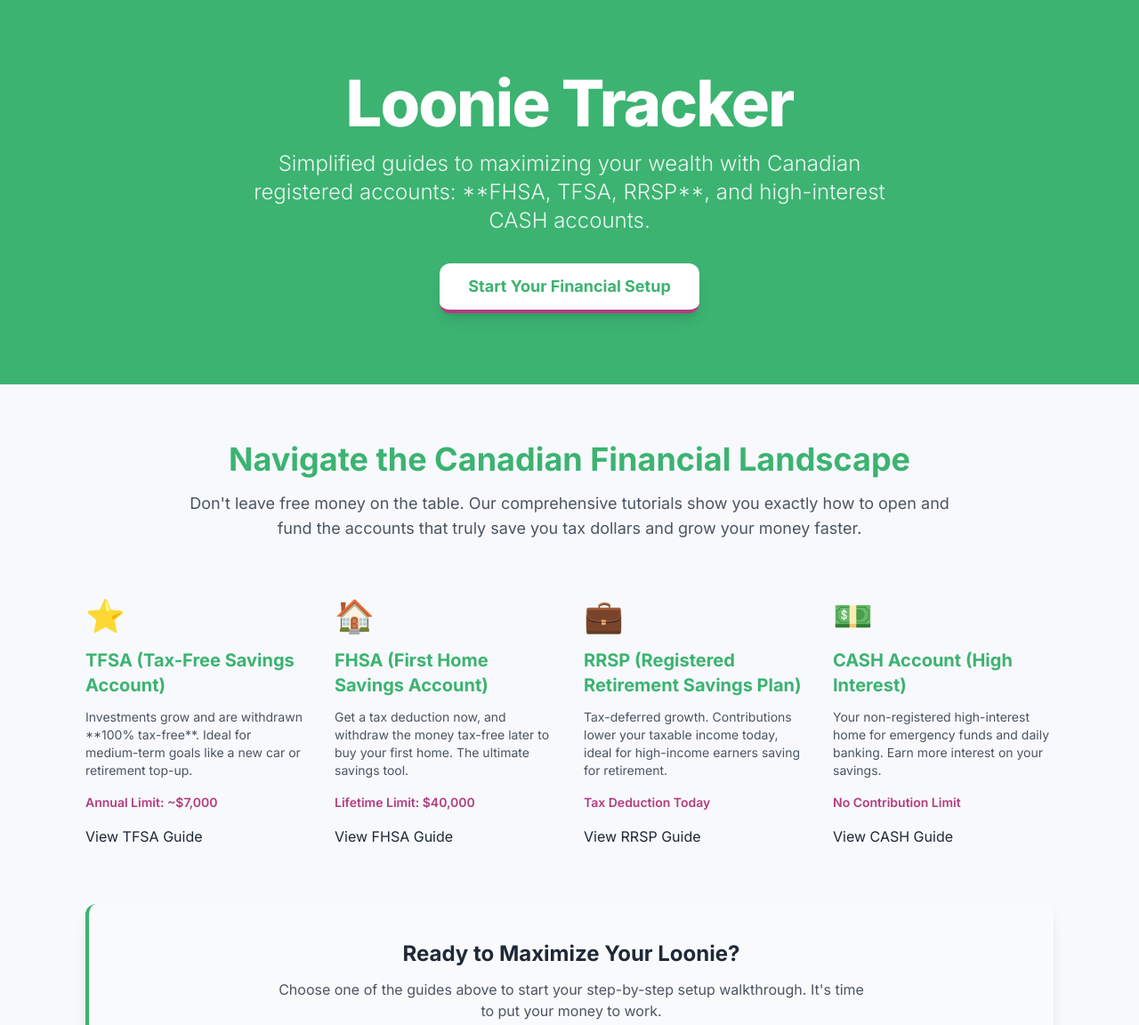
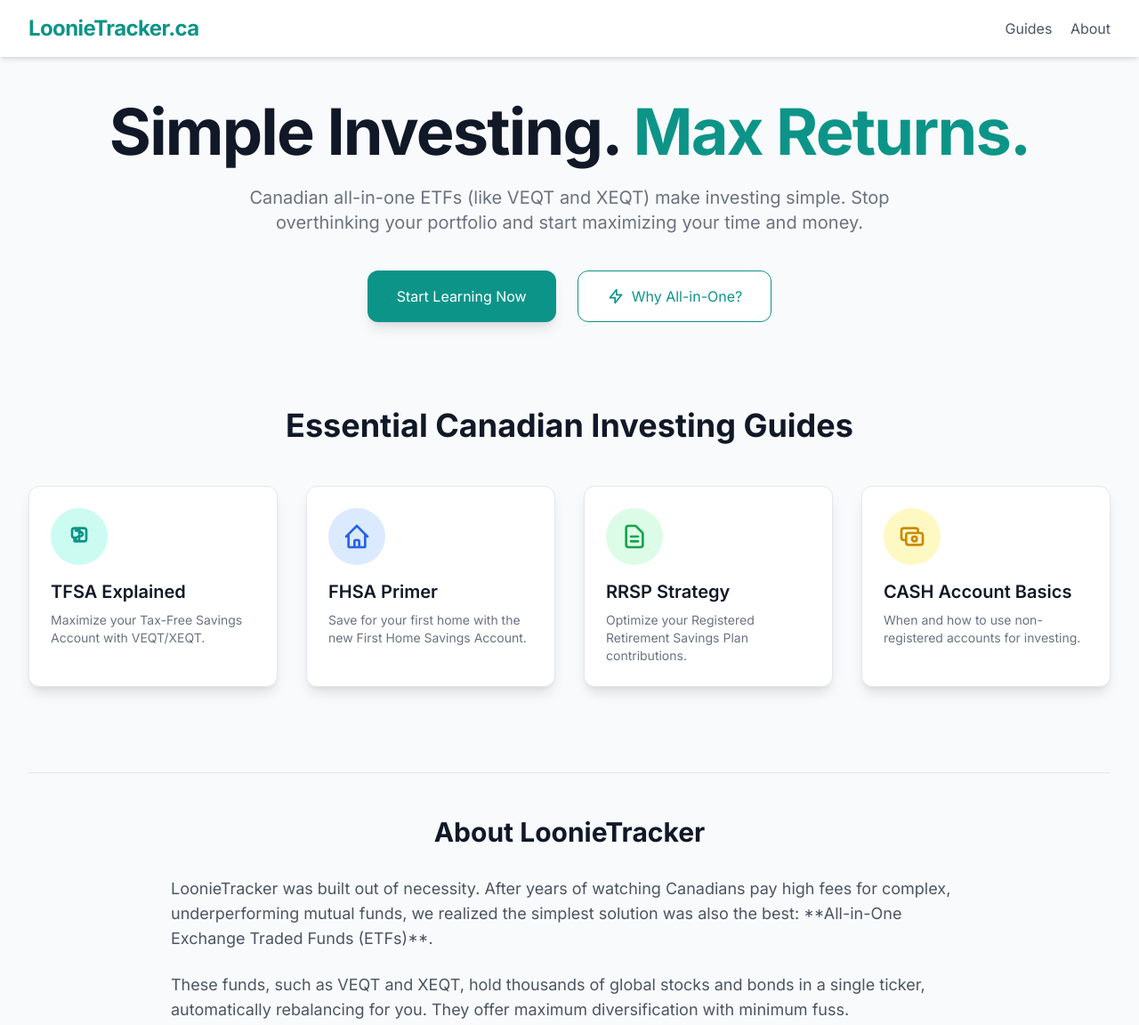
Before and after one commit to LoonieTracker/LoonieTracker.github.io, a plain HTML site: page index.html in a window 1280 px wide. Shown: the top 1152 px of the page at 89% size. Drawn offline with nearby package versions, Linux system fonts and the light colour scheme.

Commit message:
Update title and restructure HTML layout

```diff
--- a/index.html
+++ b/index.html
@@ -3,144 +3,143 @@
 <head>
     <meta charset="UTF-8">
     <meta name="viewport" content="width=device-width, initial-scale=1.0">
-    <title>LoonieTracker.ca | Start Your Canadian Wealth Journey</title>
+    <title>LoonieTracker - Canadian All-in-One ETF Guides</title>
     <script src="https://cdn.tailwindcss.com"></script>
-    <script>
-        tailwind.config = {
-            theme: {
-                extend: {
-                    fontFamily: {
-                        sans: ['Inter', 'sans-serif'],
-                    },
-                    colors: {
-                        // Primary Color (Medium Sea Green)
-                        'loonie-green': '#3CB371',
-                        // Accent Color (Dark Magenta/Purple)
-                        'loonie-accent': '#B33C7E',
-                        'loonie-light': '#F9FAFB', // Light background
-                    },
-                }
-            }
-        }
-    </script>
-    <link href="https://fonts.googleapis.com/css2?family=Inter:wght@300;400;600;700;800&display=swap" rel="stylesheet">
+    <link href="https://fonts.googleapis.com/css2?family=Inter:wght@400;600;700&display=swap" rel="stylesheet">
     <style>
-        body { font-family: 'Inter', sans-serif; background-color: #f7f9fc; }
-        .account-card {
-            /* Consistent styling with rounded corners, shadow, and transition */
-            @apply bg-white p-6 rounded-xl shadow-md border-t-4 border-loonie-green transition-all duration-300 hover:shadow-xl;
-        }
-        .cta-button {
-            /* Primary button style using loonie-green */
-            @apply block w-full text-center py-3 mt-4 rounded-lg font-semibold text-white bg-loonie-green hover:bg-loonie-green/90 transition duration-150;
-        }
+        body { font-family: 'Inter', sans-serif; }
     </style>
 </head>
-<body class="antialiased text-gray-800">
+<body class="bg-gray-50 text-gray-800">
 
-    <header class="bg-loonie-green text-white py-20">
-        <div class="max-w-6xl mx-auto px-4 sm:px-6 lg:px-8 text-center">
-            <h1 class="text-5xl sm:text-6xl lg:text-7xl font-extrabold mb-4 tracking-tight">
-                Loonie Tracker
-            </h1>
-            <p class="text-xl sm:text-2xl font-light opacity-90 mb-8 max-w-3xl mx-auto">
-                Simplified guides to maximizing your wealth with Canadian registered accounts: **FHSA, TFSA, RRSP**, and high-interest CASH accounts.
-            </p>
-            <a href="#accounts" class="inline-block px-8 py-3 bg-white text-loonie-green font-bold text-lg rounded-xl shadow-lg border-b-4 border-loonie-accent hover:border-b-2 transition-all duration-200">
-                Start Your Financial Setup
+    <header class="shadow-md bg-white sticky top-0 z-10">
+        <div class="max-w-7xl mx-auto px-4 sm:px-6 lg:px-8 py-4 flex justify-between items-center">
+            <a href="/" class="text-2xl font-bold text-teal-600 tracking-tight">
+                LoonieTracker.ca
             </a>
+            <nav class="space-x-4">
+                <a href="#guides" class="text-gray-600 hover:text-teal-600 transition duration-150 ease-in-out font-medium">Guides</a>
+                <a href="#about" class="text-gray-600 hover:text-teal-600 transition duration-150 ease-in-out font-medium">About</a>
+            </nav>
         </div>
     </header>
 
-    <main class="max-w-6xl mx-auto px-4 sm:px-6 lg:px-8 py-16">
+    <main class="max-w-7xl mx-auto px-4 sm:px-6 lg:px-8 pt-12 pb-20">
+        <div class="text-center">
+            <h1 class="text-5xl font-extrabold text-gray-900 tracking-tight sm:text-6xl lg:text-7xl">
+                Simple Investing. <span class="text-teal-600">Max Returns.</span>
+            </h1>
+            <p class="mt-6 max-w-3xl mx-auto text-xl text-gray-500">
+                Canadian all-in-one ETFs (like VEQT and XEQT) make investing simple. Stop overthinking your portfolio and start maximizing your time and money.
+            </p>
+            <div class="mt-10 flex flex-col sm:flex-row justify-center space-y-4 sm:space-y-0 sm:space-x-6">
+                <a href="#guides" class="inline-flex items-center px-8 py-4 border border-transparent text-base font-medium rounded-xl shadow-lg text-white bg-teal-600 hover:bg-teal-700 transition duration-300 ease-in-out transform hover:scale-105">
+                    Start Learning Now
+                </a>
+                <a href="#" class="inline-flex items-center px-8 py-4 border border-teal-600 text-base font-medium rounded-xl text-teal-600 bg-white hover:bg-teal-50 transition duration-300 ease-in-out">
+                    <svg class="h-5 w-5 mr-2" fill="none" viewBox="0 0 24 24" stroke="currentColor">
+                        <path stroke-linecap="round" stroke-linejoin="round" stroke-width="2" d="M13 10V3L4 14h7v7l9-11h-7z" />
+                    </svg>
+                    Why All-in-One?
+                </a>
+            </div>
+        </div>
 
-        <section class="text-center mb-16">
-            <h2 class="text-3xl sm:text-4xl font-bold text-loonie-green mb-4">
-                Navigate the Canadian Financial Landscape
+        <section id="guides" class="mt-24">
+            <h2 class="text-4xl font-extrabold text-gray-900 text-center mb-12">
+                Essential Canadian Investing Guides
             </h2>
-            <p class="text-lg text-gray-600 max-w-4xl mx-auto">
-                Don't leave free money on the table. Our comprehensive tutorials show you exactly how to open and fund the accounts that truly save you tax dollars and grow your money faster.
-            </p>
-        </section>
+            <div class="grid grid-cols-1 md:grid-cols-2 lg:grid-cols-4 gap-8">
 
-        <section id="accounts" class="grid grid-cols-1 md:grid-cols-2 lg:grid-cols-4 gap-8">
+                <a href="/guides/tfsa.html" class="block bg-white border border-gray-200 rounded-xl shadow-lg hover:shadow-2xl transition duration-300 ease-in-out transform hover:-translate-y-1 p-6 group">
+                    <div class="flex items-center justify-center h-16 w-16 rounded-full bg-teal-100 text-teal-600 mb-4">
+                        <svg class="h-8 w-8" fill="none" viewBox="0 0 24 24" stroke="currentColor">
+                            <path stroke-linecap="round" stroke-linejoin="round" stroke-width="2" d="M12 8c1.657 0 3 .895 3 2s-1.343 2-3 2-3 .895-3 2 1.343 2 3 2m0-8V9a1 1 0 100-2h-3m3 4v4m-4 1h8a2 2 0 002-2V7a2 2 0 00-2-2H8a2 2 0 00-2 2v4a2 2 0 002 2z" />
+                        </svg>
+                    </div>
+                    <h3 class="text-xl font-semibold text-gray-900 group-hover:text-teal-700">TFSA Explained</h3>
+                    <p class="mt-2 text-gray-500 text-sm">Maximize your Tax-Free Savings Account with VEQT/XEQT.</p>
+                </a>
 
-            <div class="account-card">
-                <div class="text-4xl mb-4 text-loonie-accent">⭐</div>
-                <h3 class="text-xl font-bold mb-3 text-loonie-green">
-                    TFSA (Tax-Free Savings Account)
-                </h3>
-                <p class="text-sm text-gray-600 mb-4">
-                    Investments grow and are withdrawn **100% tax-free**. Ideal for medium-term goals like a new car or retirement top-up.
-                </p>
-                <div class="text-sm font-semibold text-loonie-accent mb-4">
-                    Annual Limit: ~$7,000
-                </div>
-                <a href="/tfsa-guide" class="cta-button">View TFSA Guide</a>
-            </div>
+                <a href="/guides/fhsa.html" class="block bg-white border border-gray-200 rounded-xl shadow-lg hover:shadow-2xl transition duration-300 ease-in-out transform hover:-translate-y-1 p-6 group">
+                    <div class="flex items-center justify-center h-16 w-16 rounded-full bg-blue-100 text-blue-600 mb-4">
+                        <svg class="h-8 w-8" fill="none" viewBox="0 0 24 24" stroke="currentColor">
+                            <path stroke-linecap="round" stroke-linejoin="round" stroke-width="2" d="M3 12l2-2m0 0l7-7 7 7M5 10v10a1 1 0 001 1h3m10-11l2 2m-2-2v10a1 1 0 01-1 1h-3m-6 0a1 1 0 001-1v-4a1 1 0 011-1h2a1 1 0 011 1v4a1 1 0 001 1m-6 0h6" />
+                        </svg>
+                    </div>
+                    <h3 class="text-xl font-semibold text-gray-900 group-hover:text-blue-700">FHSA Primer</h3>
+                    <p class="mt-2 text-gray-500 text-sm">Save for your first home with the new First Home Savings Account.</p>
+                </a>
 
-            <div class="account-card">
-                <div class="text-4xl mb-4 text-loonie-accent">🏠</div>
-                <h3 class="text-xl font-bold mb-3 text-loonie-green">
-                    FHSA (First Home Savings Account)
-                </h3>
-                <p class="text-sm text-gray-600 mb-4">
-                    Get a tax deduction now, and withdraw the money tax-free later to buy your first home. The ultimate savings tool.
-                </p>
-                 <div class="text-sm font-semibold text-loonie-accent mb-4">
-                    Lifetime Limit: $40,000
-                </div>
-                <a href="/fhsa-guide" class="cta-button">View FHSA Guide</a>
-            </div>
+                <a href="/guides/rrsp.html" class="block bg-white border border-gray-200 rounded-xl shadow-lg hover:shadow-2xl transition duration-300 ease-in-out transform hover:-translate-y-1 p-6 group">
+                    <div class="flex items-center justify-center h-16 w-16 rounded-full bg-green-100 text-green-600 mb-4">
+                        <svg class="h-8 w-8" fill="none" viewBox="0 0 24 24" stroke="currentColor">
+                            <path stroke-linecap="round" stroke-linejoin="round" stroke-width="2" d="M9 12h6m-6 4h6m2 5H7a2 2 0 01-2-2V5a2 2 0 012-2h5.586a1 1 0 01.707.293l5.414 5.414a1 1 0 01.293.707V19a2 2 0 01-2 2z" />
+                        </svg>
+                    </div>
+                    <h3 class="text-xl font-semibold text-gray-900 group-hover:text-green-700">RRSP Strategy</h3>
+                    <p class="mt-2 text-gray-500 text-sm">Optimize your Registered Retirement Savings Plan contributions.</p>
+                </a>
 
-            <div class="account-card">
-                <div class="text-4xl mb-4 text-loonie-accent">💼</div>
-                <h3 class="text-xl font-bold mb-3 text-loonie-green">
-                    RRSP (Registered Retirement Savings Plan)
-                </h3>
-                <p class="text-sm text-gray-600 mb-4">
-                    Tax-deferred growth. Contributions lower your taxable income today, ideal for high-income earners saving for retirement.
-                </p>
-                 <div class="text-sm font-semibold text-loonie-accent mb-4">
-                    Tax Deduction Today
-                </div>
-                <a href="/rrsp-guide" class="cta-button">View RRSP Guide</a>
-            </div>
-
-            <div class="account-card">
-                <div class="text-4xl mb-4 text-loonie-accent">💵</div>
-                <h3 class="text-xl font-bold mb-3 text-loonie-green">
-                    CASH Account (High Interest)
-                </h3>
-                <p class="text-sm text-gray-600 mb-4">
-                    Your non-registered high-interest home for emergency funds and daily banking. Earn more interest on your savings.
-                </p>
-                 <div class="text-sm font-semibold text-loonie-accent mb-4">
-                    No Contribution Limit
-                </div>
-                <a href="/cash-guide" class="cta-button">View CASH Guide</a>
+                <a href="/guides/cash.html" class="block bg-white border border-gray-200 rounded-xl shadow-lg hover:shadow-2xl transition duration-300 ease-in-out transform hover:-translate-y-1 p-6 group">
+                    <div class="flex items-center justify-center h-16 w-16 rounded-full bg-yellow-100 text-yellow-600 mb-4">
+                        <svg class="h-8 w-8" fill="none" viewBox="0 0 24 24" stroke="currentColor">
+                            <path stroke-linecap="round" stroke-linejoin="round" stroke-width="2" d="M17 9V7a2 2 0 00-2-2H5a2 2 0 00-2 2v6a2 2 0 002 2h2m2 4h10a2 2 0 002-2v-6a2 2 0 00-2-2H9a2 2 0 00-2 2v6a2 2 0 002 2zm7-5a2 2 0 11-4 0 2 2 0 014 0z" />
+                        </svg>
+                    </div>
+                    <h3 class="text-xl font-semibold text-gray-900 group-hover:text-yellow-700">CASH Account Basics</h3>
+                    <p class="mt-2 text-gray-500 text-sm">When and how to use non-registered accounts for investing.</p>
+                </a>
             </div>
         </section>
 
-        <section class="mt-16 text-center bg-loonie-light p-10 rounded-xl shadow-lg border-l-4 border-loonie-green">
-            <h3 class="text-2xl font-bold text-gray-800 mb-3">
-                Ready to Maximize Your Loonie?
-            </h3>
-            <p class="text-gray-600 mb-6 max-w-2xl mx-auto">
-                Choose one of the guides above to start your step-by-step setup walkthrough. It's time to put your money to work.
-            </p>
+        <section id="about" class="mt-24 pt-12 border-t border-gray-200">
+            <h2 class="text-3xl font-bold text-gray-900 text-center mb-8">About LoonieTracker</h2>
+            <div class="max-w-4xl mx-auto text-lg text-gray-600 space-y-6">
+                <p>
+                    LoonieTracker was built out of necessity. After years of watching Canadians pay high fees for complex, underperforming mutual funds, we realized the simplest solution was also the best: **All-in-One Exchange Traded Funds (ETFs)**.
+                </p>
+                <p>
+                    These funds, such as VEQT and XEQT, hold thousands of global stocks and bonds in a single ticker, automatically rebalancing for you. They offer maximum diversification with minimum fuss.
+                </p>
+                <p>
+                    Our goal is to provide the clearest, most actionable guides for using these funds within every type of Canadian investment account, paired with a simple spreadsheet to track your progress. Investing should be simple, effective, and cheap.
+                </p>
+            </div>
         </section>
-
     </main>
 
-    <footer class="bg-gray-100 py-8 mt-16">
-        <div class="max-w-6xl mx-auto px-4 sm:px-6 lg:px-8 text-center text-sm text-gray-500">
-            <p class="font-semibold text-gray-600 mb-2">
-                Disclaimer: This is not financial advice. Consult a licensed professional for personalized guidance.
-            </p>
-            <p>&copy; 2026 LoonieTracker.ca. Your guide to Canadian personal finance.</p>
+    <footer class="bg-gray-800 text-white mt-20">
+        <div class="max-w-7xl mx-auto px-4 sm:px-6 lg:px-8 py-12">
+            <div class="grid grid-cols-2 md:grid-cols-4 gap-8">
+                <div>
+                    <h4 class="text-lg font-semibold mb-4 text-teal-400">Guides</h4>
+                    <ul class="space-y-2 text-gray-300">
+                        <li><a href="/guides/tfsa.html" class="hover:text-teal-400 transition">TFSA Explained</a></li>
+                        <li><a href="/guides/fhsa.html" class="hover:text-teal-400 transition">FHSA Primer</a></li>
+                        <li><a href="/guides/rrsp.html" class="hover:text-teal-400 transition">RRSP Strategy</a></li>
+                        <li><a href="/guides/cash.html" class="hover:text-teal-400 transition">CASH Accounts</a></li>
+                    </ul>
+                </div>
+                <div>
+                    <h4 class="text-lg font-semibold mb-4 text-teal-400">Company</h4>
+                    <ul class="space-y-2 text-gray-300">
+                        <li><a href="#about" class="hover:text-teal-400 transition">About Us</a></li>
+                        <li><a href="#" class="hover:text-teal-400 transition">Contact</a></li>
+                    </ul>
+                </div>
+                <div class="col-span-2">
+                    <h4 class="text-lg font-semibold mb-4 text-teal-400">Disclaimer</h4>
+                    <p class="text-gray-400 text-sm">
+                        LoonieTracker.ca is an educational resource and not a financial advisor. The information provided, including the use of all-in-one ETFs like VEQT and XEQT, is for informational purposes only. Consult a certified financial professional for advice tailored to your personal situation. Past performance is not indicative of future results.
+                    </p>
+                </div>
+            </div>
+
+            <div class="mt-8 pt-8 border-t border-gray-700 text-center text-gray-500 text-sm">
+                &copy; 2026 LoonieTracker.ca. All rights reserved.
+            </div>
         </div>
     </footer>
-
 </body>
 </html>
```
